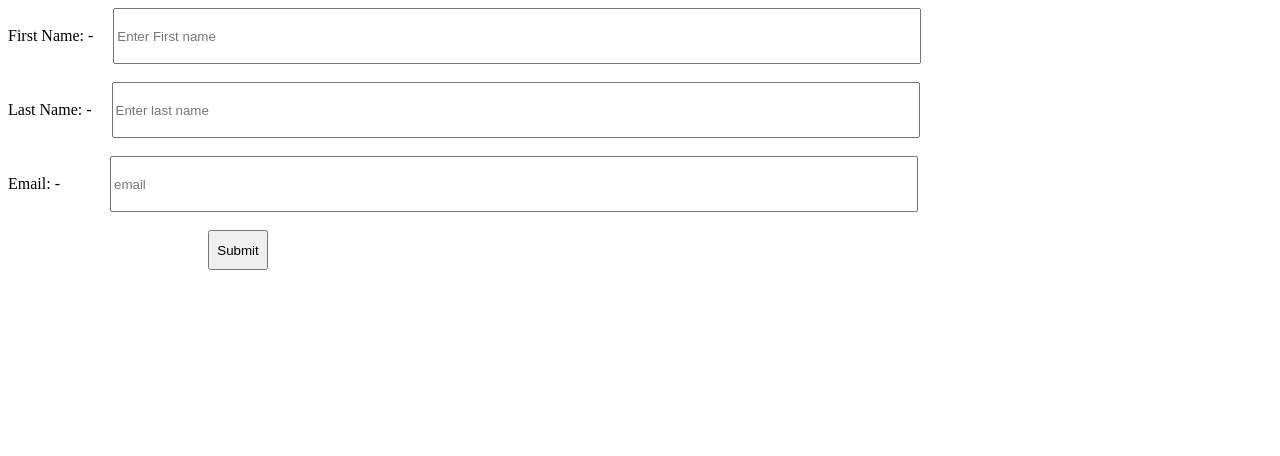
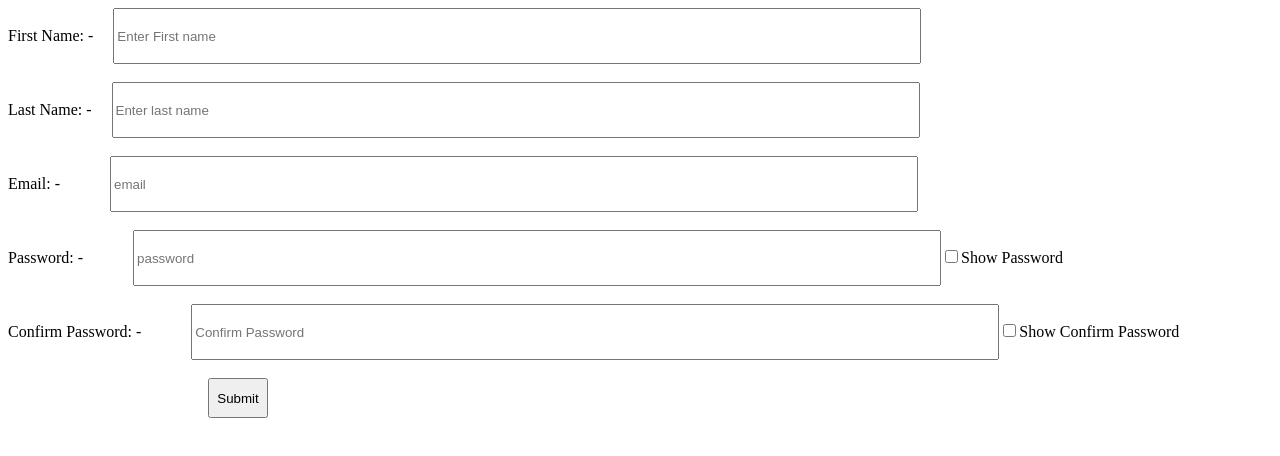
Before and after one commit to anantade/Form, a React (Vite) app: page / in a window 1280 px wide. Shown: the top 456 px of the page. Built offline with nearby package versions, Linux system fonts and the light colour scheme.

Commit message:
Second commit

```diff
--- a/src/Form.jsx
+++ b/src/Form.jsx
@@ -5,16 +5,34 @@ export default function Form() {
   const [firstName, setFirstName] = useState("");
   const [lastName, setLastName] = useState("");
   const [email, setEmail] = useState("");
+  const [password, setPassword] = useState("");
+  const [confirmPassword, setConfirmPassword] = useState("");
+  const [showPassword, setShowPassword] = useState(false); // State for password visibility
+  const [showConfirmPassword, setShowConfirmPassword] = useState(false); // State for confirm password visibility
 
   const handleSubmit = (e) => {
     e.preventDefault();
     console.log("First Name:", firstName);
     console.log("Last Name:", lastName);
     console.log("Email:", email);
+    console.log("Password:", password);
+    console.log("Confirm Password:", confirmPassword);
 
     setFirstName("");
     setLastName("");
     setEmail("");
+    setPassword("");
+    setConfirmPassword("");
+  };
+
+  // Function to toggle password visibility
+  const togglePasswordVisibility = () => {
+    setShowPassword(!showPassword);
+  };
+
+  // Function to toggle confirm password visibility
+  const toggleConfirmPasswordVisibility = () => {
+    setShowConfirmPassword(!showConfirmPassword);
   };
 
   return (
@@ -26,7 +44,8 @@ export default function Form() {
             type="text"
             placeholder="Enter First name"
             className="input1"
-            value={firstName} required
+            value={firstName}
+            required
             onChange={(e) => setFirstName(e.target.value)}
           />
           <br />
@@ -37,7 +56,8 @@ export default function Form() {
             type="text"
             placeholder="Enter last name"
             className="input1"
-            value={lastName} required
+            value={lastName}
+            required
             onChange={(e) => setLastName(e.target.value)}
           />
           <br />
@@ -48,9 +68,50 @@ export default function Form() {
             type="email"
             placeholder="email"
             className="input2"
-            value={email} required
+            value={email}
+            required
             onChange={(e) => setEmail(e.target.value)}
           />
+          <br />
+          <br />
+
+          <label htmlFor="password">Password: -</label>
+          <input
+            type={showPassword ? "text" : "password"} // Toggle input type
+            placeholder="password"
+            className="input2"
+            value={password}
+            required
+            onChange={(e) => setPassword(e.target.value)}
+          />
+          <span>
+            <input
+              type="checkbox"
+              id="showPassword"
+              onChange={togglePasswordVisibility}
+            />
+            <label htmlFor="showPassword">Show Password</label>
+          </span>
+          <br />
+          <br />
+
+          <label htmlFor="confirmpassword">Confirm Password: -</label>
+          <input
+            type={showConfirmPassword ? "text" : "password"} // Toggle input type
+            placeholder="Confirm Password"
+            className="input2"
+            value={confirmPassword}
+            required
+            onChange={(e) => setConfirmPassword(e.target.value)}
+          />
+          <span>
+            <input
+              type="checkbox"
+              id="showConfirmPassword"
+              onChange={toggleConfirmPasswordVisibility}
+            />
+            <label htmlFor="showConfirmPassword">Show Confirm Password</label>
+          </span>
           <br />
           <br />
 
```
